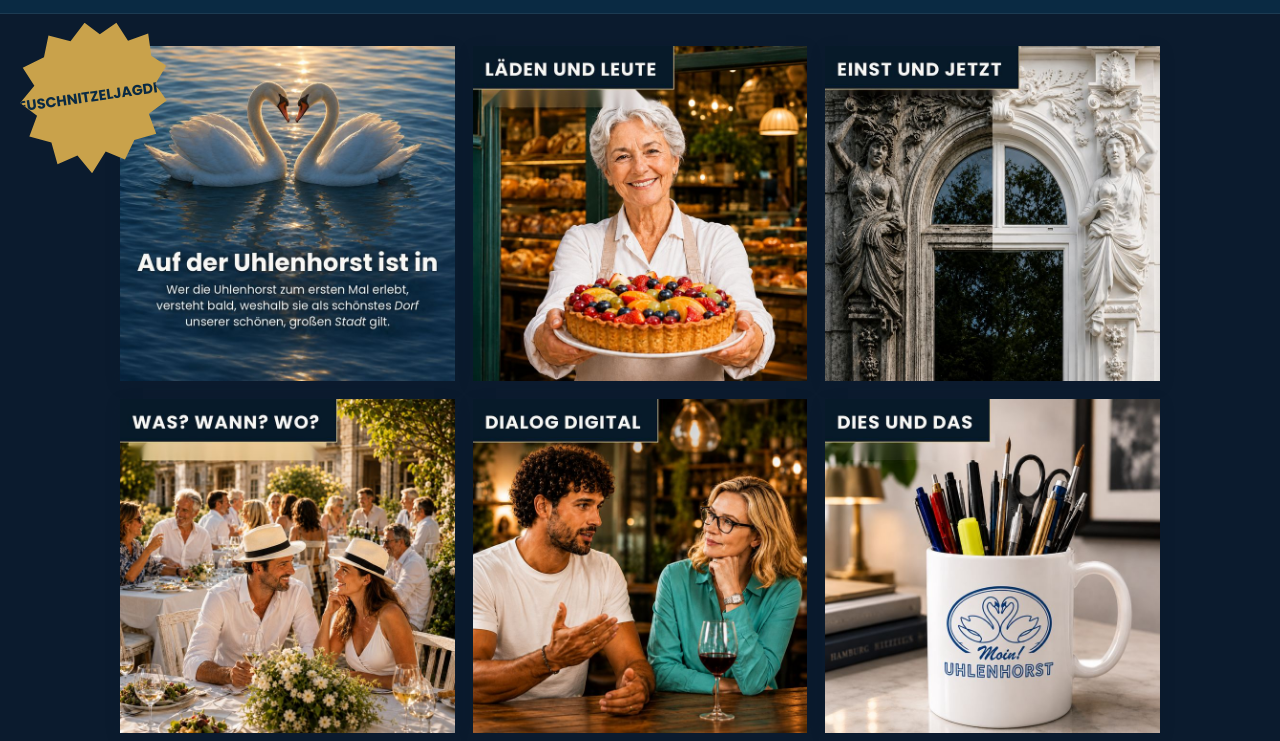
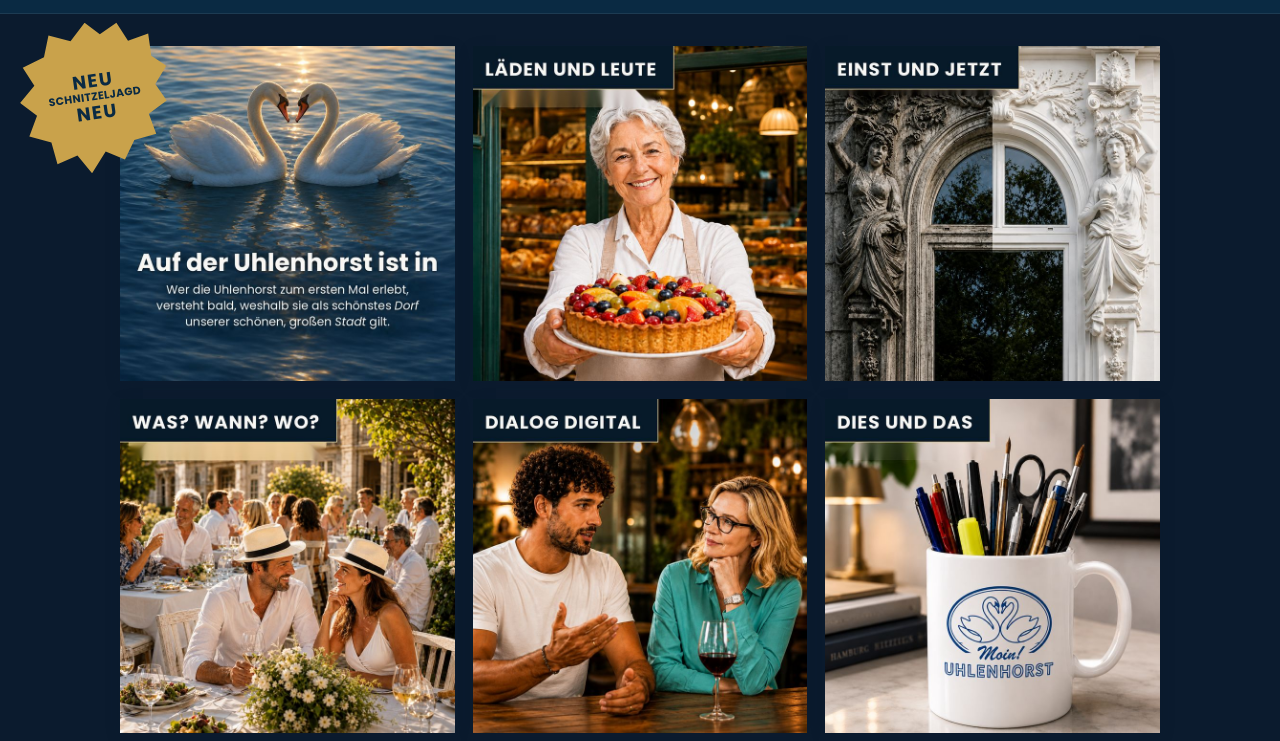
Before and after one commit to Uhlenhorst/uhlenhorst-frontend, a plain HTML site: page auf-der-uhlenhorst-home.html in a window 1280 px wide. Shown: the part 59-800 px from the top of the page. Drawn offline with Linux system fonts and the light colour scheme.

Commit message:
Enhance teaser badge layout with flexbox
Added flexbox properties to the teaser badge for better layout.

```diff
--- a/auf-der-uhlenhorst-home.html
+++ b/auf-der-uhlenhorst-home.html
@@ -86,6 +86,9 @@
   position: relative;
 }
   .uh-teaser-badge {
+
+    flex-direction: column;
+justify-content: space-evenly;
   position: absolute;
   top: -24px;
   left: -100px;
@@ -115,7 +118,17 @@
   );
   box-shadow: 0 5px 14px rgba(0,0,0,0.25);
 }
+.badge-neu {
+  font-size: 1.15rem;
+  font-weight: 800;
+  letter-spacing: 0.08em;
+}
 
+.badge-jagd {
+  font-size: 0.68rem;
+  font-weight: 800;
+  letter-spacing: 0.03em;
+}
 .uh-teaser-badge:hover {
   transform: rotate(-8deg) scale(1.08);
 }
```
